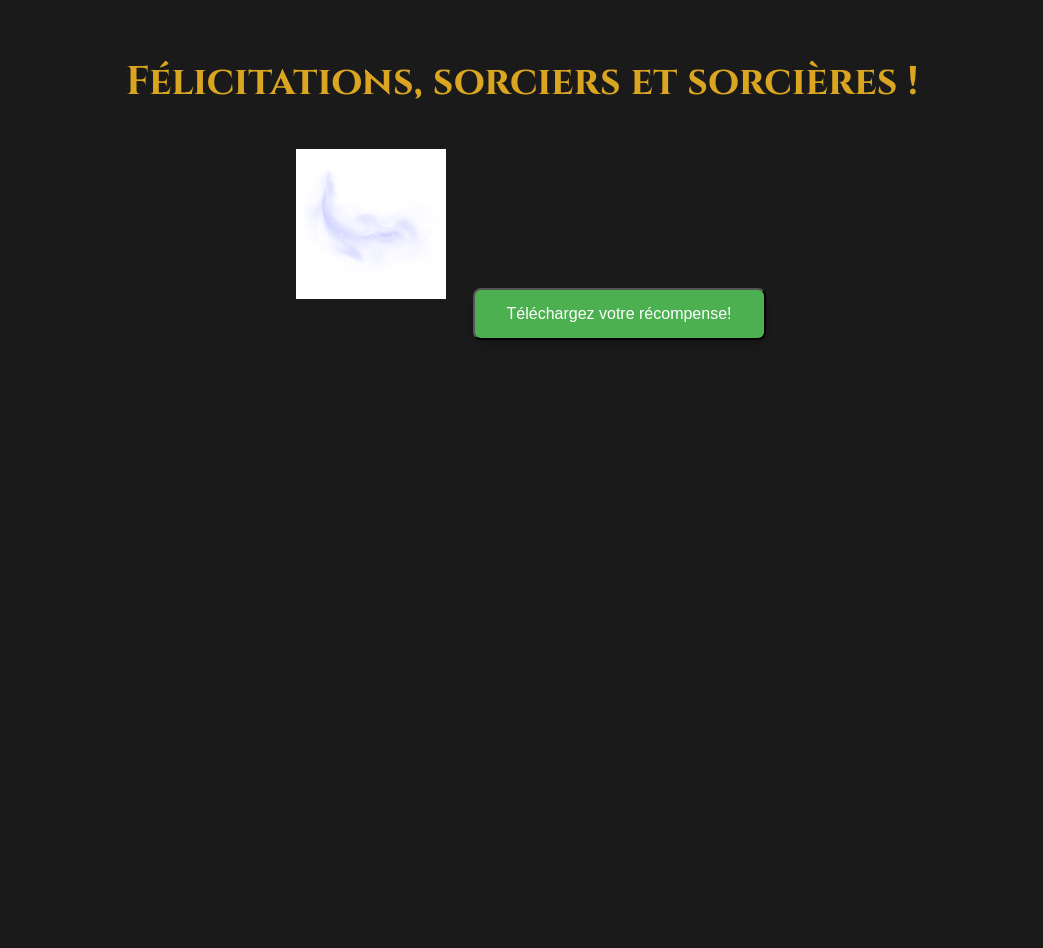
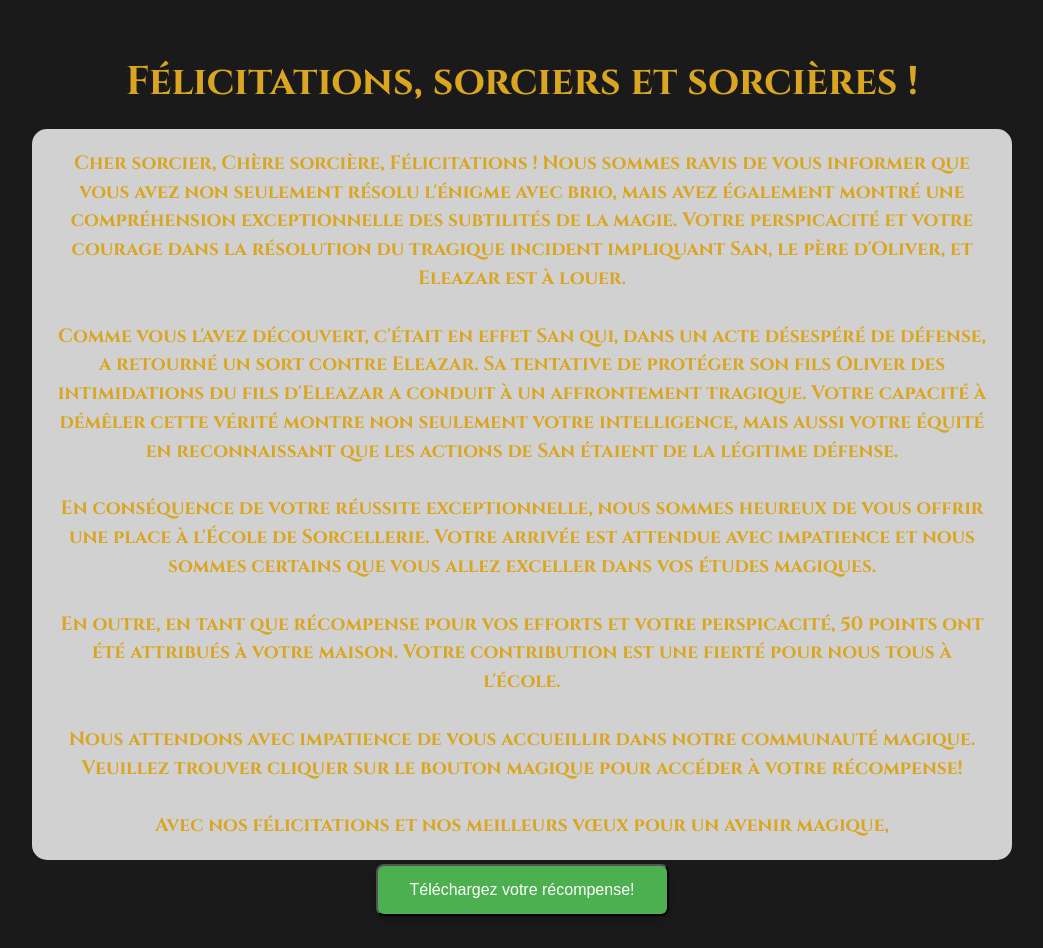
Before and after one commit to KillEvent/enigmesorcier3, a plain HTML site: page index.html in a window 1280 px wide. Shown: the whole page, without its empty margins (118-1161 px from the left). Before the commit the page ends 800 px from the top, so only its background shows below. Drawn offline with Linux system fonts and the light colour scheme.

Commit message:
Update index.html

```diff
--- a/index.html
+++ b/index.html
@@ -9,7 +9,6 @@
     body {
         font-family: 'Cinzel', serif; /* Police inspirée du style médiéval */
         background-color: #1A1A1A;
-        background-image: url('poudlard-background.jpg'); /* Image de fond représentant Poudlard */
         color: #DAA520; /* Couleur dorée pour le texte */
         text-align: center;
         padding: 20px;
@@ -64,7 +63,22 @@
 <body>
 
 <h1>Félicitations, sorciers et sorcières !</h1>
-<img src="enigme-sorcier.png" alt="Lettre des secrets - logo" class="logo hover-effect">
+    <p>Cher sorcier, Chère sorcière,
+
+Félicitations !
+
+Nous sommes ravis de vous informer que vous avez non seulement résolu l'énigme avec brio, mais avez également montré une compréhension exceptionnelle des subtilités de la magie. Votre perspicacité et votre courage dans la résolution du tragique incident impliquant San, le père d'Oliver, et Eleazar est à louer. </BR></BR>
+
+Comme vous l'avez découvert, c'était en effet San qui, dans un acte désespéré de défense, a retourné un sort contre Eleazar. Sa tentative de protéger son fils Oliver des intimidations du fils d'Eleazar a conduit à un affrontement tragique. Votre capacité à démêler cette vérité montre non seulement votre intelligence, mais aussi votre équité en reconnaissant que les actions de San étaient de la légitime défense. </BR> </BR>
+
+En conséquence de votre réussite exceptionnelle, nous sommes heureux de vous offrir une place à l'École de Sorcellerie. Votre arrivée est attendue avec impatience et nous sommes certains que vous allez exceller dans vos études magiques.<BR> <BR>
+
+En outre, en tant que récompense pour vos efforts et votre perspicacité, 50 points ont été attribués à votre maison. Votre contribution est une fierté pour nous tous à l'école. <BR> <BR>
+
+Nous attendons avec impatience de vous accueillir dans notre communauté magique. Veuillez trouver cliquer sur le bouton magique pour accéder à votre récompense! <BR> <BR>
+
+Avec nos félicitations et nos meilleurs vœux pour un avenir magique,
+</p>
 
 <!-- Le contenu du paragraphe reste le même -->
 
```
